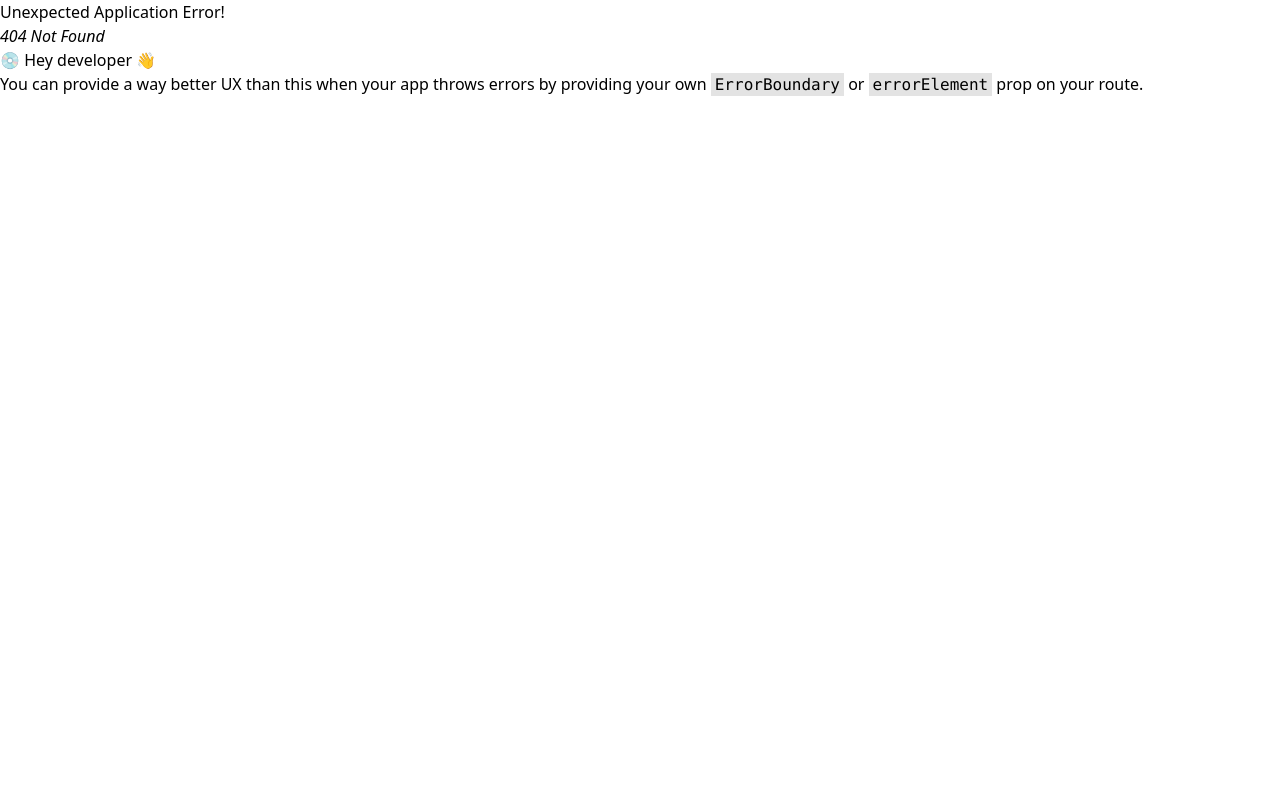
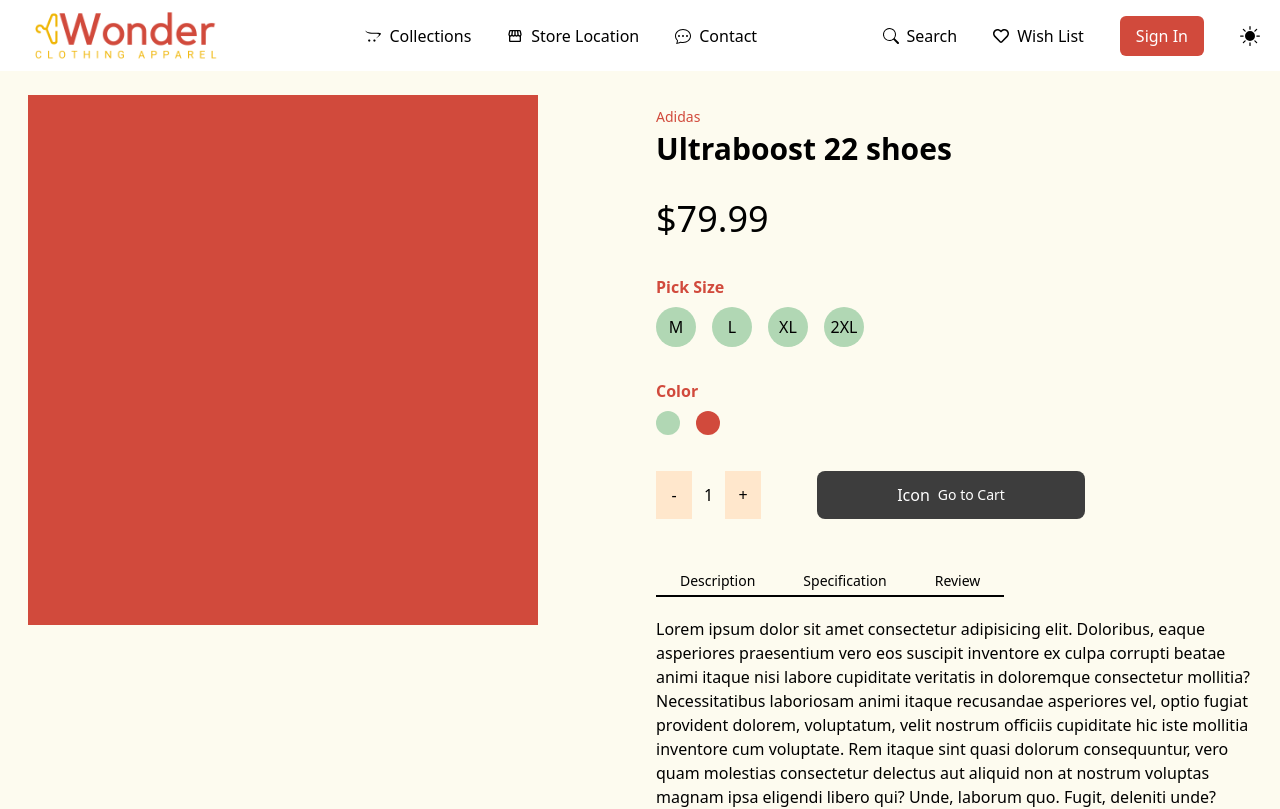
Before and after one commit to danielr0007/Wonder-Clothing-Apparel, a React (Create React App) app: page /product/1 in a window 1280 px wide. Before the commit this address had no page. Shown: the top 809 px of the page. Built offline with nearby package versions, Linux system fonts and the light colour scheme.

Commit message:
started on product page

```diff
--- a/src/components/Collections.js
+++ b/src/components/Collections.js
@@ -100,13 +100,17 @@
           {/* Location List Section */}
 
           <div className="col-span-3 lg:pb-0 pb-9 ">
-            <div className="p-2 bg-white rounded-xl shadow-lg dark:bg-l-grey">
-              <ul>
+            <div className="p-2 rounded-xl shadow-lg bg-white dark:bg-l-grey">
+              <ul className="md:block flex items-center gap-2 overflow-scroll">
                 <li
                   onClick={() => {
                     dispatch({ type: "SHOWAll" });
                   }}
-                  className="p-4 text-center rounded-lg text-sm text-navy"
+                  className={
+                    showingProducts.all
+                      ? "p-4 text-center rounded-lg bg-navy text-sm text-white cursor-pointer"
+                      : "p-4 text-center rounded-lg text-sm text-navy cursor-pointer hover:bg-l-grey"
+                  }
                 >
                   All Products
                 </li>
@@ -114,7 +118,11 @@
                   onClick={() => {
                     dispatch({ type: "SHOWSMARTPHONES" });
                   }}
-                  className="p-4 text-center rounded-lg text-sm text-navy"
+                  className={
+                    showingProducts.smartphones
+                      ? "p-4 text-center rounded-lg bg-navy text-sm text-white cursor-pointer"
+                      : "p-4 text-center rounded-lg text-sm text-navy cursor-pointer hover:bg-l-grey"
+                  }
                 >
                   Smartphones
                 </li>
@@ -122,7 +130,11 @@
                   onClick={() => {
                     dispatch({ type: "SHOWLAPTOPS" });
                   }}
-                  className="p-4 text-center rounded-lg text-sm text-navy"
+                  className={
+                    showingProducts.laptops
+                      ? "p-4 text-center rounded-lg bg-navy text-sm text-white cursor-pointer"
+                      : "p-4 text-center rounded-lg text-sm text-navy cursor-pointer hover:bg-l-grey"
+                  }
                 >
                   Laptops
                 </li>
@@ -130,7 +142,11 @@
                   onClick={() => {
                     dispatch({ type: "SHOWFRAGRANCES" });
                   }}
-                  className="p-4 text-center rounded-lg text-sm text-navy"
+                  className={
+                    showingProducts.fragances
+                      ? "p-4 text-center rounded-lg bg-navy text-sm text-white cursor-pointer"
+                      : "p-4 text-center rounded-lg text-sm text-navy cursor-pointer hover:bg-l-grey"
+                  }
                 >
                   Fragances
                 </li>
@@ -138,7 +154,11 @@
                   onClick={() => {
                     dispatch({ type: "SHOWSKINCARE" });
                   }}
-                  className="p-4 text-center rounded-lg text-sm text-navy"
+                  className={
+                    showingProducts.skincare
+                      ? "p-4 text-center rounded-lg bg-navy text-sm text-white cursor-pointer"
+                      : "p-4 text-center rounded-lg text-sm text-navy cursor-pointer hover:bg-l-grey"
+                  }
                 >
                   Skincare
                 </li>
@@ -146,7 +166,11 @@
                   onClick={() => {
                     dispatch({ type: "SHOWGROCERIES" });
                   }}
-                  className="p-4 text-center rounded-lg text-sm text-navy"
+                  className={
+                    showingProducts.groceries
+                      ? "p-4 text-center rounded-lg bg-navy text-sm text-white cursor-pointer"
+                      : "p-4 text-center rounded-lg text-sm text-navy cursor-pointer hover:bg-l-grey"
+                  }
                 >
                   Groceries
                 </li>
@@ -154,7 +178,11 @@
                   onClick={() => {
                     dispatch({ type: "SHOWHOMEDECORATION" });
                   }}
-                  className="p-4 text-center rounded-lg text-sm text-navy"
+                  className={
+                    showingProducts.homedecorations
+                      ? "p-4 text-center rounded-lg bg-navy text-sm text-white cursor-pointer"
+                      : "p-4 text-center rounded-lg text-sm text-navy cursor-pointer hover:bg-l-grey"
+                  }
                 >
                   Home Decoration
                 </li>
--- /dev/null
+++ b/src/components/ProductPage.js
@@ -0,0 +1,98 @@
+import { useSelector } from "react-redux";
+
+const ProductPage = () => {
+  const themeMode = useSelector((state) => state.themeMode.value);
+  return (
+    <div className={`${themeMode ? "bg-grey dark" : "bg-l-beige"}`}>
+      <section className={`pt-6 lg:px-7 md:px-10 px-3 bg-l-beige dark:bg-grey`}>
+        <div className="max-w-[1250px] mx-auto lg:grid grid-cols-12 gap-8">
+          {/* Image//////////////////////////////////// */}
+          <div className=" col-span-6">
+            <div className="w-[510px] h-[530px] bg-red"></div>
+          </div>
+
+          <div className="col-span-6">
+            <p className="mt-3 pb-1 text-sm text-red">Adidas</p>
+            <h2 className="pb-8 text-3xl font-semibold">Ultraboost 22 shoes</h2>
+            <h3 className="pb-9 text-4xl">$79.99</h3>
+
+            {/* Sizing///////////////////////////////////// */}
+            <div className="pb-8">
+              <p className="pb-2 text-red font-semibold">Pick Size</p>
+              <div className="flex gap-4">
+                <div className="h-10 w-10 bg-b-olive rounded-full flex items-center justify-center">
+                  <p>M</p>
+                </div>
+                <div className="h-10 w-10 bg-b-olive rounded-full flex items-center justify-center">
+                  <p>L</p>
+                </div>
+                <div className="h-10 w-10 bg-b-olive rounded-full flex items-center justify-center">
+                  <p>XL</p>
+                </div>
+                <div className="h-10 w-10 bg-b-olive rounded-full flex items-center justify-center">
+                  <p>2XL</p>
+                </div>
+              </div>
+            </div>
+
+            {/* Color picker////////////////////////////// */}
+            <div className="pb-9">
+              <p className="pb-2 text-red font-semibold">Color</p>
+              <div className="flex gap-4">
+                <div className="w-6 h-6 bg-b-olive rounded-full"></div>
+                <div className="w-6 h-6 bg-red rounded-full"></div>
+              </div>
+            </div>
+
+            {/* Quatity & Add to cart///////////////////// */}
+            <div className="pb-12 flex gap-14">
+              <div className="flex gap-3 items-center">
+                <div className="w-9 h-12 bg-peach flex items-center justify-center">
+                  -
+                </div>
+                <p>1</p>
+                <div className="w-9 h-12 bg-peach flex items-center justify-center">
+                  +
+                </div>
+              </div>
+              {/* add to cart */}
+
+              <div className="py-2 px-20 flex items-center justify-center gap-2 bg-grey rounded-lg">
+                <p className="text-white">Icon</p>
+                <p className="text-white text-sm">Go to Cart</p>
+              </div>
+            </div>
+
+            {/* Decrip/Review/Specifics//////////////////////////// */}
+            <div className="pb-5 flex">
+              <div className="px-6 py-1 border-b-2">
+                <p className="text-sm">Description</p>
+              </div>
+              <div className="px-6 py-1 border-b-2">
+                <p className="text-sm">Specification</p>
+              </div>
+              <div className="px-6 py-1 border-b-2">
+                <p className="text-sm">Review</p>
+              </div>
+            </div>
+
+            <p>
+              Lorem ipsum dolor sit amet consectetur adipisicing elit.
+              Doloribus, eaque asperiores praesentium vero eos suscipit
+              inventore ex culpa corrupti beatae animi itaque nisi labore
+              cupiditate veritatis in doloremque consectetur mollitia?
+              Necessitatibus laboriosam animi itaque recusandae asperiores vel,
+              optio fugiat provident dolorem, voluptatum, velit nostrum officiis
+              cupiditate hic iste mollitia inventore cum voluptate. Rem itaque
+              sint quasi dolorum consequuntur, vero quam molestias consectetur
+              delectus aut aliquid non at nostrum voluptas magnam ipsa eligendi
+              libero qui? Unde, laborum quo. Fugit, deleniti unde?
+            </p>
+          </div>
+        </div>
+      </section>
+    </div>
+  );
+};
+
+export default ProductPage;
--- a/src/index.js
+++ b/src/index.js
@@ -10,6 +10,7 @@
 import Contact from "./components/Contact";
 import WishList from "./components/WishList";
 import SignIn from "./components/SignIn";
+import ProductPage from "./components/ProductPage";
 
 const router = createBrowserRouter([
   {
@@ -40,6 +41,10 @@
         path: "/sign-in",
         element: <SignIn />,
       },
+      {
+        path: "/product/:Id",
+        element: <ProductPage />,
+      },
     ],
   },
 ]);
```
